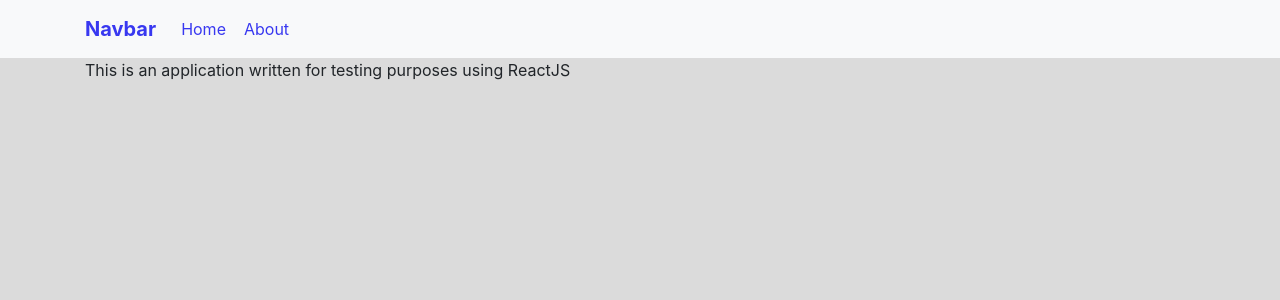
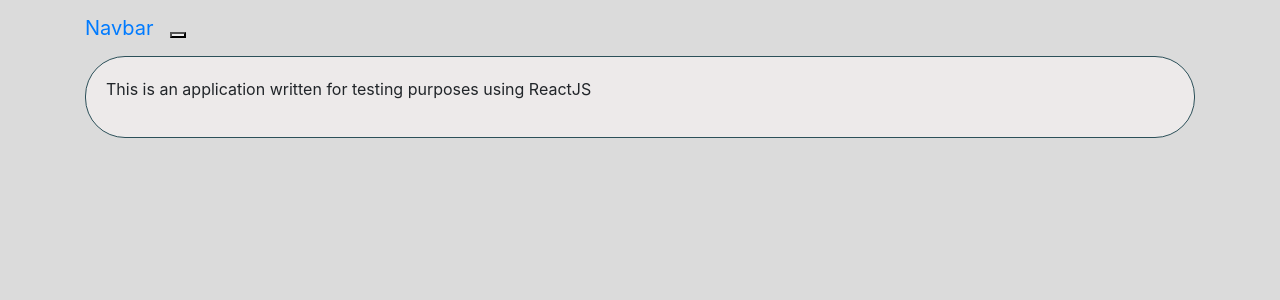
Before and after one commit to MartinKamenov/React-ToDoApp, a React (Create React App) app: page /about in a window 1280 px wide. Shown: the top 300 px of the page. Built offline with nearby package versions, Linux system fonts and the light colour scheme.

Commit message:
Added navbar from bootstrap

```diff
--- a/src/components/about/About.jsx
+++ b/src/components/about/About.jsx
@@ -3,9 +3,11 @@ import React from 'react';
 const About = () => {
     return (
         <div className="container">
-            <p>
-                This is an application written for testing purposes using ReactJS
-            </p>
+            <div className="nav-fragment">
+                <p>
+                    This is an application written for testing purposes using ReactJS
+                </p>
+            </div>
         </div>
     );
 }
--- a/src/components/navigationBar/NavBar.jsx
+++ b/src/components/navigationBar/NavBar.jsx
@@ -1,28 +1,26 @@
 import React from 'react';
 import { Link } from 'react-router-dom';
-import './NavBar.css';
+// import './NavBar.css';
+import { Navbar, Nav } from 'react-bootstrap';
 
 const NavBar = () => {
     return (
-        <nav className="navbar navbar-expand-lg navbar-light bg-light navbar-fragment">
-            <span className="container">
-                <Link className="navbar-brand main_header main_header" to="/">Navbar</Link>
-                <button className="navbar-toggler" type="button" data-toggle="collapse" data-target="#navbarSupportedContent" aria-controls="navbarSupportedContent" aria-expanded="false" aria-label="Toggle navigation">
-                    <span className="navbar-toggler-icon"></span>
-                </button>
-
-                <div className="collapse navbar-collapse">
-                    <ul className="navbar-nav mr-auto">
-                        <li className="nav-item active">
-                            <Link className="nav-link navbar_element" to="/">Home</Link>
-                        </li>
-                        <li className="nav-item">
-                            <Link className="nav-link navbar_element" to="/about">About</Link>
-                        </li>
-                    </ul>
-                </div>
-            </span>
-        </nav>
+        <Navbar inverse collapseOnSelect>
+            <Navbar.Header>
+                <Navbar.Brand>
+                    <Link className="navbar-brand main_header main_header" to="/">Navbar</Link>
+                </Navbar.Brand>
+                <Navbar.Toggle/>
+            </Navbar.Header>
+            <Navbar.Collapse>
+                <Nav>
+                    <Link className="nav-link navbar_element" to="/">Home</Link>
+                </Nav>
+                <Nav>
+                    <Link className="nav-link navbar_element" to="/about">About</Link>
+                </Nav>
+            </Navbar.Collapse>
+        </Navbar>
      );
 }
 
```
Also changed, not shown: 1 other file (tests, documents, lock files or other folders).
